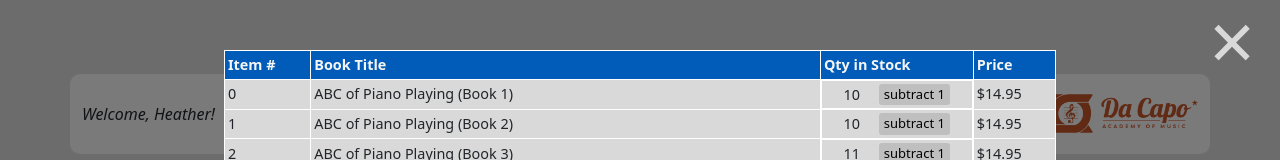
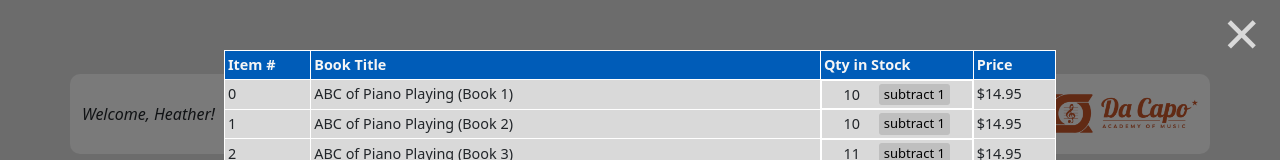
Before and after one commit to tbabyuk/sales-inventory-app-react, a React (Create React App) app: page / in a window 1280 px wide. Both pictures are taken after a click on the button "BOOKS". Shown: the top 160 px of the page. Built offline with nearby package versions, Linux system fonts and the light colour scheme.

Commit message:
popup logic simplified and improved

```diff
--- a/src/App.js
+++ b/src/App.js
@@ -9,23 +9,24 @@ import Popup from './components/Popup'
 function App() {
   const [showPopup, setShowPopup] = useState(false);
 
-  const openPopup = () => {
-    setShowPopup(true)
+
+  const handlePopup = (e) => {
+    if(!showPopup) {
+      setShowPopup(true)
+    } else if(showPopup === true && e.target.className === "popup-overlay" || e.target.className === "close-popup") {
+      setShowPopup(false)
+    }
   }
 
-  const closePopup = (e) => {
-    if(e.target.className === "popup-overlay" || e.target.className === "close-popup") {
-      setShowPopup(false);
-    }
-  }
+
   return (
     <div className='p-5 wrapper'>
       <>
       <Header />
       <MainTop />
       <MainBottom />
-      <Footer openPopup={openPopup} />
-      {showPopup && <Popup closePopup={closePopup} />}
+      <Footer handlePopup={handlePopup} />
+      {showPopup && <Popup handlePopup={handlePopup} />}
       </>
     </div>
   )
--- a/src/components/Footer.js
+++ b/src/components/Footer.js
@@ -1,12 +1,12 @@
 
 import React from 'react'
 
-function Footer({openPopup}) {
+function Footer({handlePopup}) {
 
   return (
     <div className='container footer border-round'>
         <div>Current Inventory:</div>
-        <div><button className="button-big button-green" onClick={openPopup}>Books</button></div>
+        <div><button className="button-big button-green" onClick={handlePopup}>Books</button></div>
         <div><button className="button-big button-green">Notebooks</button></div>
         <div><button className="button-big button-green">Other</button></div>
         <div><button className="button-big button-blue">Sales Log</button></div>
--- a/src/components/Popup.js
+++ b/src/components/Popup.js
@@ -4,9 +4,9 @@ import { booksArray } from '../data/inventoryBooks';
 
 import React from 'react'
 
-function Popup({closePopup}) {
+function Popup({handlePopup}) {
   return (
-    <div className="popup-overlay" onClick={closePopup}>
+    <div className="popup-overlay" onClick={handlePopup}>
         <span className="close-popup">&times;</span>
         <div className="popup-inner">
             <table>
--- a/src/index.css
+++ b/src/index.css
@@ -247,10 +247,10 @@ table th, td {
 }
 
 .close-popup {
-  font-size: 5rem;
+  font-size: 4rem;
   color: var(--light-gray);
   position: absolute;
-  top: -20px;
-  right: 25px;
+  top: -15px;
+  right: 20px;
   cursor: pointer;
 }
```
